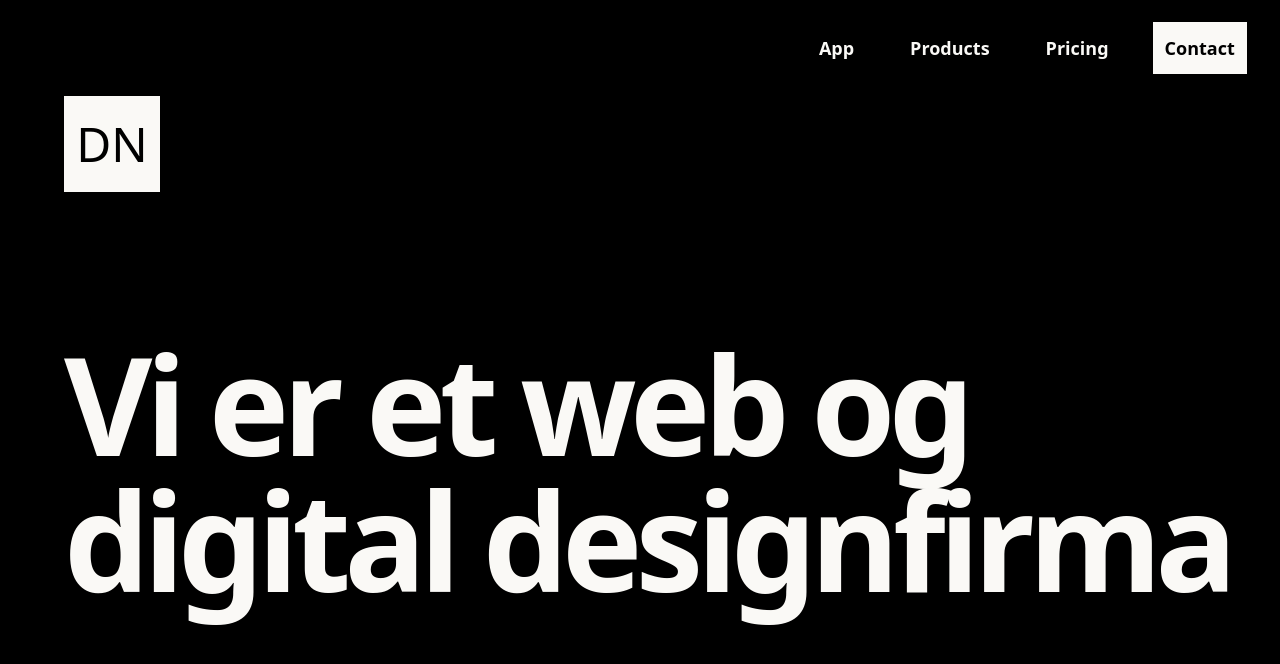
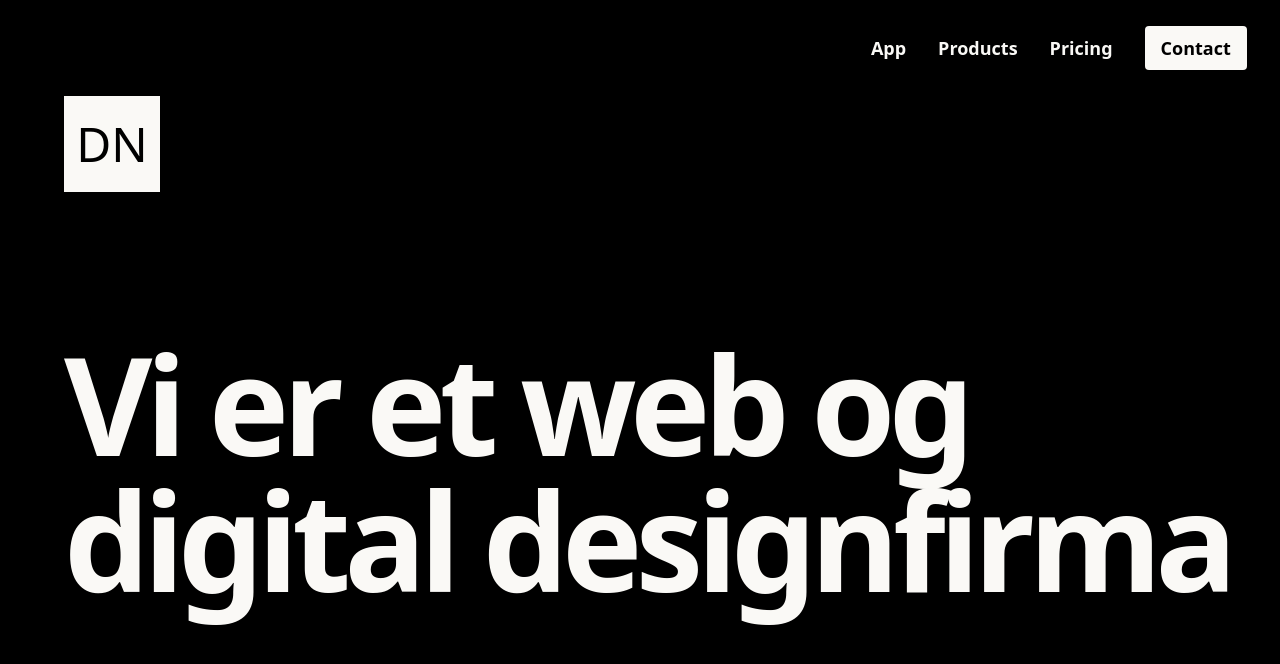
Before and after one commit to swappybizz/ndnextapp, a Next.js app: page / in a window 1280 px wide. Shown: the top 664 px of the page. Built offline with nearby package versions, Linux system fonts and the light colour scheme.

Commit message:
chore: Update header component and fix styling issues

```diff
--- a/app/components/sections/header.jsx
+++ b/app/components/sections/header.jsx
@@ -1,25 +1,70 @@
-import React from 'react'
+'use client'
 
-const header = () => {
-  return (
-    <>
-    <div className='w-[99.9%] fixed min-h-24  border-b-[1px] border-[#FAF9F6] top-0 flex border-opacity-0' >
+import React, { useState } from 'react'
 
-        <div className='flex items-center justify-between w-full px-8' >
+const Header = () => {
+    const [isMenuOpen, setIsMenuOpen] = useState(false);
 
-            <div className='flex items-center space-x-8 ml-auto' >
-                <a href='#' className='bg-[#000000] text-lg text-[#FAF9F6] p-3 font-semibold hover:underline' > App </a>
-                <a href='#' className='bg-[#000000] text-lg text-[#FAF9F6] p-3 font-semibold hover:underline' > Products </a>
-                <a href='#' className='bg-[#000000] text-lg text-[#FAF9F6] p-3 font-semibold hover:underline' > Pricing </a>
-                <a href='#' className='bg-[#FAF9F6] text-lg text-black p-3 font-semibold' > Contact </a>
+    const toggleMenu = () => {
+        setIsMenuOpen(!isMenuOpen);
+    };
 
+    return (
+        <>
+            <div className='w-[99.9%] fixed min-h-24 border-b-[1px] border-[#FAF9F6] top-0 flex border-opacity-0'>
+                <div className='flex items-center justify-between w-full px-8 '>
+                    {/* Desktop Menu */}
+                    <div className='hidden md:flex items-center space-x-8 ml-auto'>
+                        <a href='#' className='text-lg font-semibold hover:underline'>
+                            App
+                        </a>
+                        <a href='#' className='text-lg font-semibold hover:underline'>
+                            Products
+                        </a>
+                        <a href='#' className='text-lg font-semibold hover:underline'>
+                            Pricing
+                        </a>
+                        <a href='#' className='text-lg font-semibold bg-[#FAF9F6] text-black px-4 py-2 rounded hover:bg-opacity-80'>
+                            Contact
+                        </a>
+                    </div>
+
+                    {/* Mobile Menu Button */}
+                    <div className='flex items-center space-x-8 ml-auto md:hidden'>
+                        <button
+                            className='bg-[#000000] text-lg text-[#FAF9F6] p-3 font-semibold hover:underline'
+                            onClick={toggleMenu}
+                        >
+                            Menu
+                        </button>
+                    </div>
+                </div>
             </div>
 
-        </div>
+            {/* Mobile Menu */}
+            {isMenuOpen && (
+                <div className='fixed top-0 left-0 w-full h-full bg-black bg-opacity-50 flex items-center justify-center z-10 md:hidden'>
+                    <div className='bg-black w-full h-full p-8'>
+                        <button className='absolute top-2 right-4 text-white' onClick={toggleMenu}>
+                            Close
+                        </button>
+                        <a href='#' className='block my-4 text-lg font-semibold hover:underline'>
+                            App
+                        </a>
+                        <a href='#' className='block my-4 text-lg font-semibold hover:underline'>
+                            Products
+                        </a>
+                        <a href='#' className='block my-4 text-lg font-semibold hover:underline'>
+                            Pricing
+                        </a>
+                        <a href='#' className='block my-4 text-lg font-semibold bg-[#FAF9F6] text-black px-4 py-2 rounded hover:bg-opacity-80'>
+                            Contact
+                        </a>
+                    </div>
+                </div>
+            )}
+        </>
+    );
+};
 
-    </div>
-    </>
-  )
-}
-
-export default header
+export default Header;
--- a/app/components/widgets/cube.jsx
+++ b/app/components/widgets/cube.jsx
@@ -2,7 +2,7 @@ import React from 'react'
 
 const Cube = () => {
   return (
-    <div className='fixed top-24 left-16'>
+    <div className='fixed top-24 md:left-16 left-8'>
     <div className='h-24 w-24 bg-[#FAF9F6] flex items-center justify-center text-5xl font-base text-black ' > DN </div>
     </div>
   )
--- a/app/page.js
+++ b/app/page.js
@@ -6,7 +6,7 @@ export default function Home() {
     <div className="bg-black max-w-screen overflow-x-hidden min-h-screen flex text-[#FAF9F6] items-center justify-start">
       <Header/>
       <Cube/>
-      <h1 className="md:text-[8.5rem] text-6xl font-bold leading-none tracking-tighter text-left mt-auto mb-48 mx-8 ml-16">
+      <h1 className="md:text-[8.5rem] text-6xl font-bold leading-none tracking-tighter text-left mt-auto mb-48 mx-8 md:ml-16">
         Vi er et web og digital designfirma
       </h1>
     </div>
```
